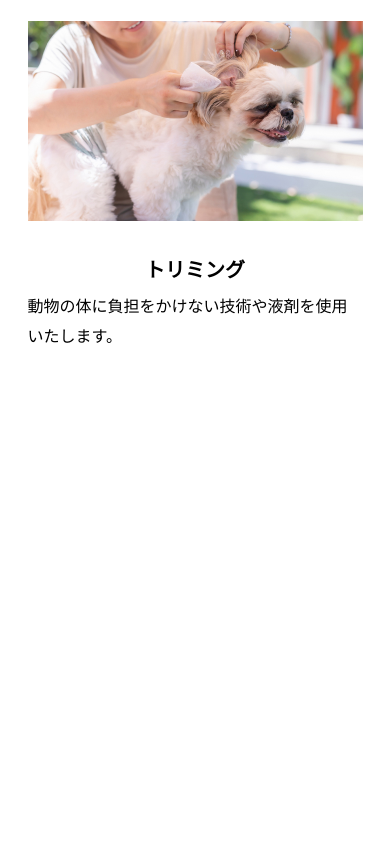
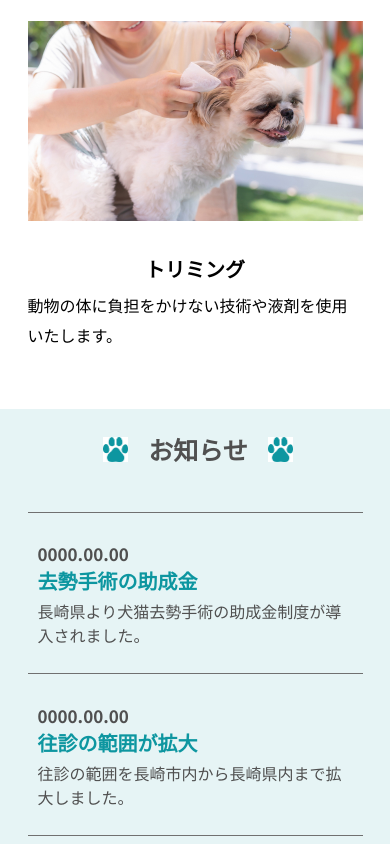
Before and after one commit to Kayo0718/animal-hospital, a plain HTML site: page index.html in a window 390 px wide. Shown: the part 3180-4024 px from the top of the page. Before the commit the page ends 3530 px from the top, so only its background shows below. Drawn offline with Linux system fonts and the light colour scheme.

Commit message:
お知らせの完成

```diff
--- a/css/style.css
+++ b/css/style.css
@@ -241,6 +241,7 @@ fv
     background-color: rgb(13 150 160 / 10.2%);
     padding-left: 29px;
     padding-right: 100px;
+    margin-top: 0px;
 }
 @media (max-width: 767px) {
     .strength {
@@ -274,6 +275,7 @@ fv
     text-align: center;
     font-size: 1.5625rem;
     font-weight: 700;
+    /* margin-top: 2px; */
     color: #505050;
 }
 .strength__item {
@@ -397,11 +399,13 @@ fv
 .service {
     margin-top: 0px;
     padding-top: 71px;
+    color: #505050;
 }
 @media (max-width: 767px) {
     .service {
         padding-top: 45px;
         margin-top: 24px;
+        color: #505050;
     }
 }
 @media (max-width: 767px) {
@@ -486,3 +490,137 @@ fv
         padding-top: 50px;
     }
 }
+/* ----------
+おしらせ
+---------- */
+.notice  {
+    width: 1031px;
+    margin-right: 49px;
+    background-color: rgb(13 150 160 / 10.2%);
+    margin-top: 59px;
+    color: #505050;
+}
+@media (max-width: 767px) {
+    .notice {
+        width: 100%;
+        margin-right: 0;
+    }
+}
+.notice__heading {
+    display: flex;
+    justify-content: center;
+    align-items: center;
+    padding-top: 63px;
+    gap: 20px;
+    margin-bottom: 61px;
+    margin-left: 48px;
+}
+@media (max-width: 767px) {
+    .notice__heading {
+        padding-top: 22px;
+        margin-bottom: 28px;
+        width: 335px;
+        border-bottom: 1px solid #707070;
+        margin-inline: auto;
+        padding-bottom: 45px;
+        padding-left: 6px;
+    }
+}
+.notice__heading h2  {
+    font-size: 1.5625rem;
+    font-weight: 700;
+}
+.notice__heading img {
+    width: 25.49px;
+    height: 25px;
+}
+.notice li {
+    display: flex;
+    padding-bottom: 14px;
+    position: relative;
+    align-items: baseline;
+}
+@media (max-width: 767px) {
+    .notice li {
+        flex-direction: column;
+        padding-left: 10px;
+        padding-bottom: 32px;
+   }
+}
+.notice ul {
+    width: 879px;
+    margin-left: 119px;
+    display: flex;
+    flex-direction: column;
+    row-gap: 16px;
+}
+@media (max-width: 767px) {
+    .notice ul {
+        width: 335px;
+        margin-inline: auto;
+        row-gap: 29px;
+    }
+}
+.notice li::after {
+    content:"";
+    height: 1px;
+    width: 879px;
+    position: absolute;
+    bottom: 0px;
+    left: -18.5px;
+    background-color: #707070;
+}
+@media (max-width: 767px) {
+    .notice li::after {
+        width: 335px;
+        left: 0;
+    }
+}
+.time {
+    margin-right: 25px;
+    font-size: 1.0625rem;
+    font-weight: 700;
+    line-height: 25px;
+    position: relative;
+    top: 2px;
+}
+ @media (max-width: 767px) {
+    .time {
+        top: 0;
+    }
+}
+.notice__item-title {
+    width: 160px;
+    flex-shrink: 0;
+    margin-right: 49px;
+    font-size: 1.25rem;
+    color: #0D96A0;
+    font-weight: 700;
+    line-height: 25px;
+    position: relative;
+    top: 2px;
+}
+@media (max-width: 767px) {
+    .notice__item-title {
+        margin-bottom: 3px;
+    }
+}
+.notice__text {
+    font-size: 1.0625rem;
+    font-weight: 500;
+    line-height: 30px;
+    color: #505050;
+}
+@media (max-width: 767px) {
+    .notice__text {
+       position: relative;
+       top: 5px;
+       font-size: 1rem;
+       width: 315px;
+       line-height: 24px;
+    }
+}
+/* .notice li {
+    display: flex;
+    align-items: baseline;
+} */
--- a/index.html
+++ b/index.html
@@ -132,6 +132,41 @@
     </picture>
 </div>
 </div>
+<!--お知らせ-->
+<section class="notice">
+    <div class="notice__heading">
+    <img src="img/ashiato.jpg" alt="肉球">
+    <h2 class="notice__title">お知らせ</h2>
+    <img src="img/ashiato.jpg" alt="肉球">
+    </div>
+    <ul>
+        <li>
+            <span class="time">0000.00.00</span>
+            <h3 class="notice__item-title">去勢手術の助成金</h3>
+            <p class="notice__text">長崎県より犬猫去勢手術の助成金制度が導入されました。</p>
+        </li>
+        <li>
+            <span class="time">0000.00.00</span>
+            <h3 class="notice__item-title">往診の範囲が拡大</h3>
+            <p class="notice__text">往診の範囲を長崎市内から長崎県内まで拡大しました。</p>
+        </li>
+        <li>
+            <span class="time">0000.00.00</span>
+            <h3 class="notice__item-title">新年のご挨拶</h3>
+            <p class="notice__text">謹賀新年。今年もよろしくお願いいたします。</p>
+        </li>
+        <li>
+            <span class="time">0000.00.00</span>
+            <h3 class="notice__item-title">年末年始の診療</h3>
+            <p class="notice__text">当院では年末年始も24時間休まず診療しております。</p>
+        </li>
+        <li>
+            <span class="time">0000.00.00</span>
+            <h3 class="notice__item-title">開院11周年</h3>
+            <p class="notice__text">開院11周年を迎えることとなりました。</p>
+        </li>
+    </ul>
+</section>
 
 
 
```
